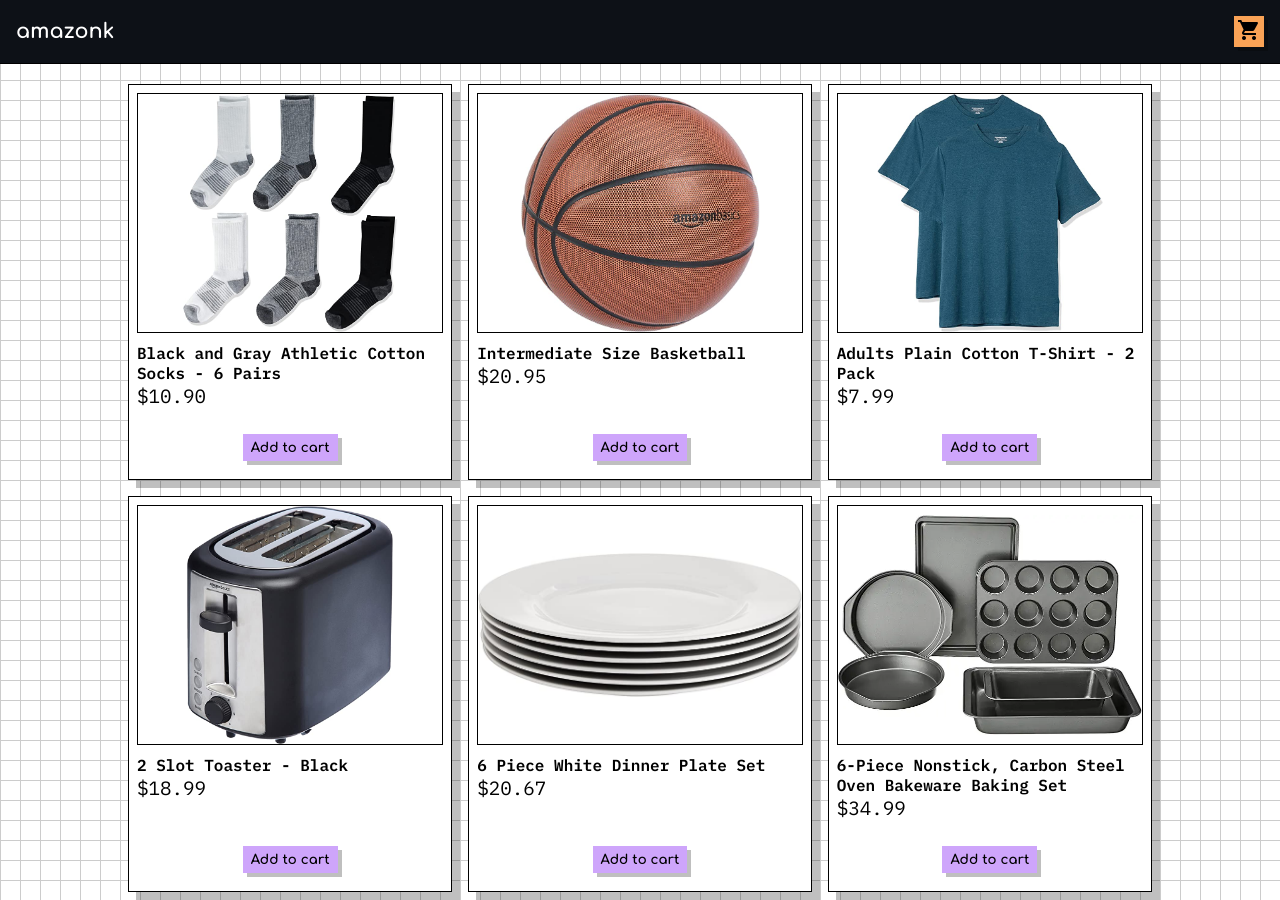
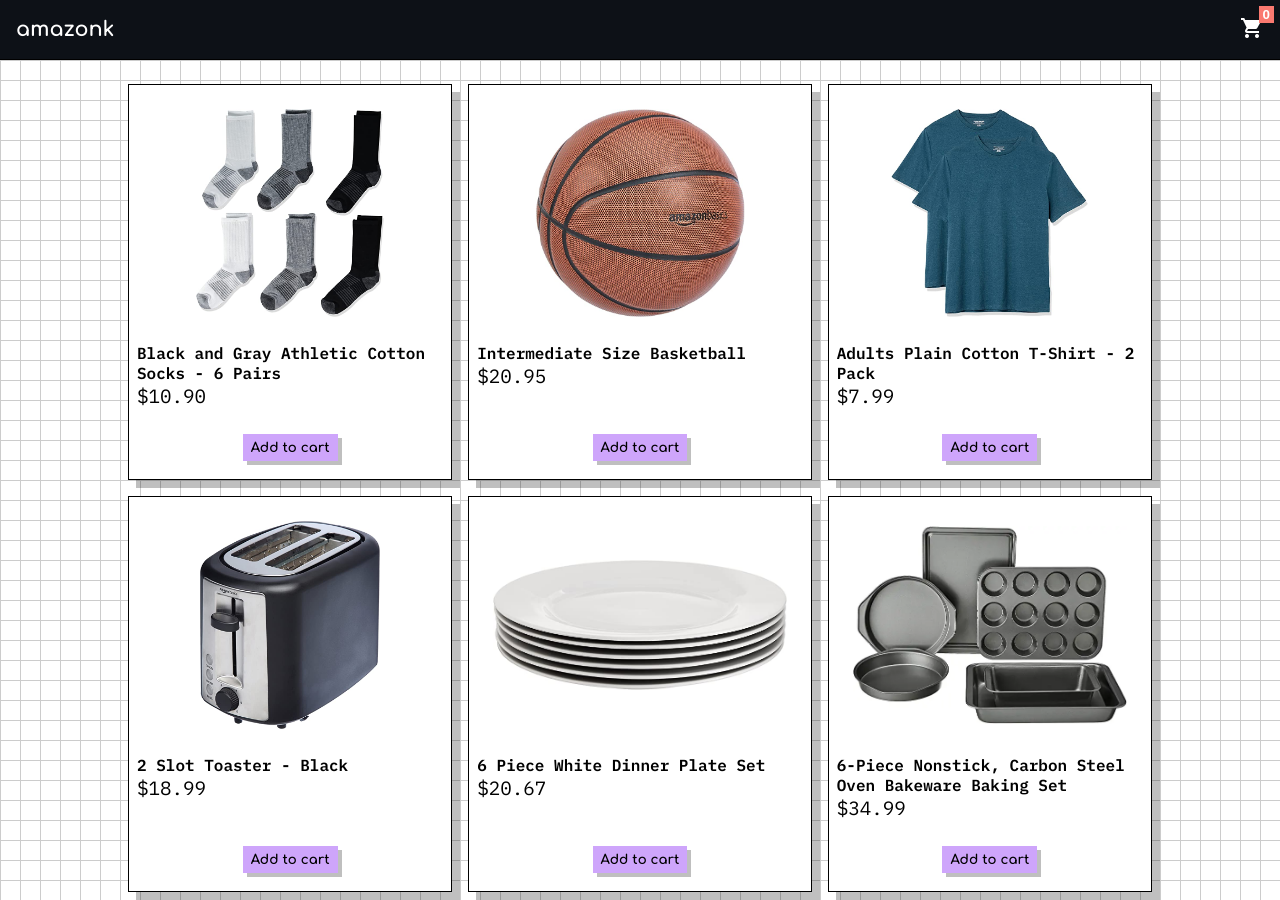
Before and after one commit to lskeey/shopping-cart-js, a plain HTML site: page index.html in a window 1280 px wide. Shown: the top 900 px of the page. Drawn offline with nearby package versions, Linux system fonts and the light colour scheme.

Commit message:
Feat: add cart count span

```diff
--- a/index.html
+++ b/index.html
@@ -17,8 +17,9 @@
   <body>
     <header class="header">
       <h1 class="logo">amazonk</h1>
-      <button id="cart-btn" type="button" class="btn">
+      <button id="cart-btn" type="button">
         <span class="material-symbols-outlined"> shopping_cart </span>
+        <span id="cart-count">0</span>
       </button>
       <div id="cart-container">
         <div id="empty-cart">
--- a/script.js
+++ b/script.js
@@ -7,6 +7,7 @@ const cartSummary = document.getElementById("cart-summary");
 const actionBtnContainer = document.getElementById("action-btn-container");
 const productsCards = document.getElementById("products-card-container");
 const cartBtn = document.getElementById("cart-btn");
+const cartCount = document.getElementById("cart-count");
 const clearCartBtn = document.getElementById("clear-cart-btn");
 const totalNumberOfItems = document.getElementById("total-items");
 const cartSubTotal = document.getElementById("subtotal");
@@ -58,6 +59,8 @@ class ShoppingCart {
     const currentProductCountSpan = document.getElementById(
       `product-count-for-id${id}`
     );
+
+    cartCount.innerText = currentProductCount;
 
     currentProductCount > 1
       ? (currentProductCountSpan.textContent = `${currentProductCount}x`)
--- a/styles.css
+++ b/styles.css
@@ -70,8 +70,8 @@ body {
   width: 100%;
   height: 240px;
   overflow: hidden;
-  border: 1px solid var(--black);
   margin-bottom: 10px;
+  padding: 16px;
 }
 
 .product-image {
@@ -89,6 +89,7 @@ body {
   font-weight: 600;
   overflow: hidden;
   text-overflow: ellipsis;
+  line-clamp: 2;
   display: -webkit-box;
   -webkit-line-clamp: 2;
   -webkit-box-orient: vertical;
@@ -115,7 +116,20 @@ body {
 
 #cart-btn {
   display: relative;
-  padding: 2px 3px;
+  color: var(--white);
+  background-color: transparent;
+  border: none;
+  cursor: pointer;
+}
+
+#cart-count {
+  position: absolute;
+  font-weight: 700;
+  top: 6px;
+  right: 6px;
+  color: var(--white);
+  background-color: var(--red);
+  padding: 1px 4px;
 }
 
 .add-to-cart-btn {
```
